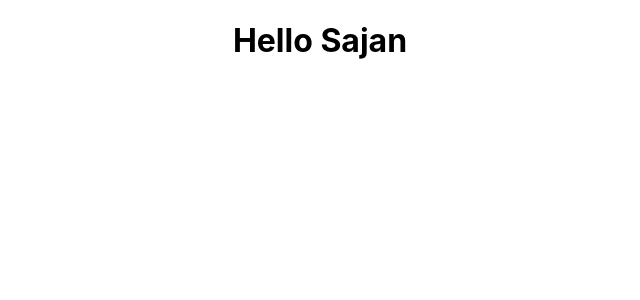
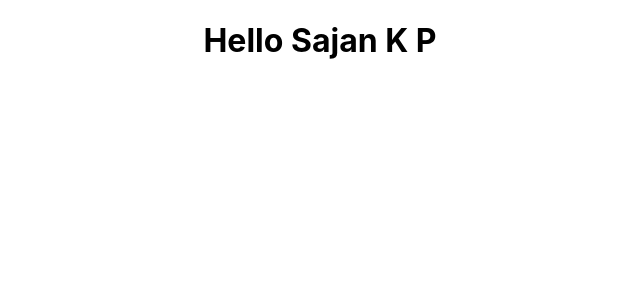
Before and after one commit to cloudsajan/ghcr, a React (Create React App) app: page / in a window 1280 px wide. Shown: the top 300 px of the page, without its empty margins (320-960 px from the left). Built offline with nearby package versions, Linux system fonts and the light colour scheme.

Commit message:
first change

```diff
--- a/src/App.js
+++ b/src/App.js
@@ -4,7 +4,7 @@ import './App.css';
 function App() {
   return (
     <div className="App">
-      <h1>Hello Sajan</h1>
+      <h1>Hello Sajan K P</h1>
     </div>
   );
 }
```
